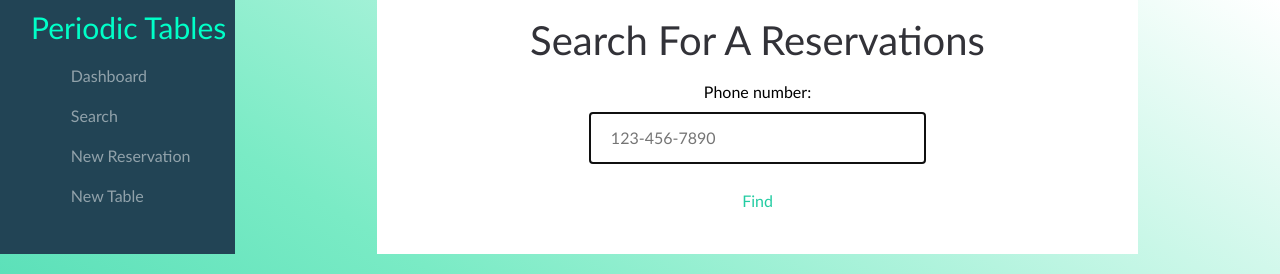
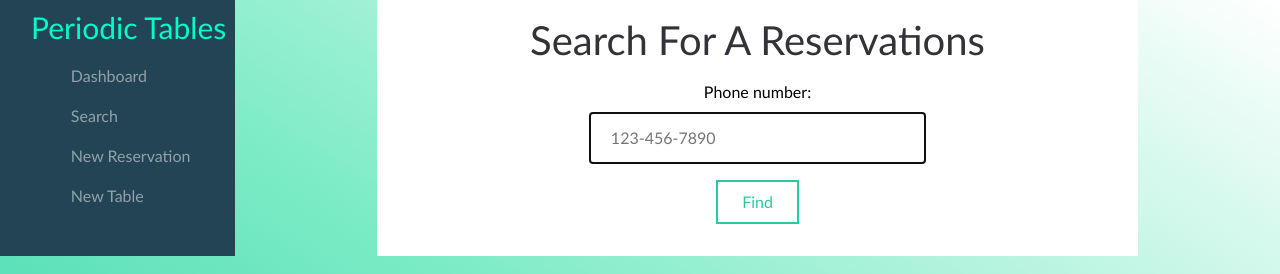
Before and after one commit to THBon/restaurant-reservation, a React (Create React App) app in the folder front-end/: page /search in a window 1280 px wide. In both pictures the pointer is over the button "Find". Shown: the top 274 px of the page. Built offline with nearby package versions, Linux system fonts and the light colour scheme; no server answers; a web font is replaced by a local one.

Commit message:
added colors hover, focus, active to all btns

```diff
--- a/front-end/src/search/search.css
+++ b/front-end/src/search/search.css
@@ -32,7 +32,8 @@
   .search-form .btn:active,
   .search-form .btn:focus {
     color: #23cca2;
-    border-radius: 4px solid #23cca2;
+    border: 2px solid #23cca2;
+    /* border-radius: 4px solid #23cca2; */
     background-color: white;
   }
 
--- a/front-end/src/tables/table-new.css
+++ b/front-end/src/tables/table-new.css
@@ -7,6 +7,11 @@
     margin-right: 1em;
     padding: 0.5em 1.5em;
   }
+
+.btn:hover {
+  background-color: white;
+  color: #23cca2;
+}
 
   .new-table {
     background-color: white;
```
